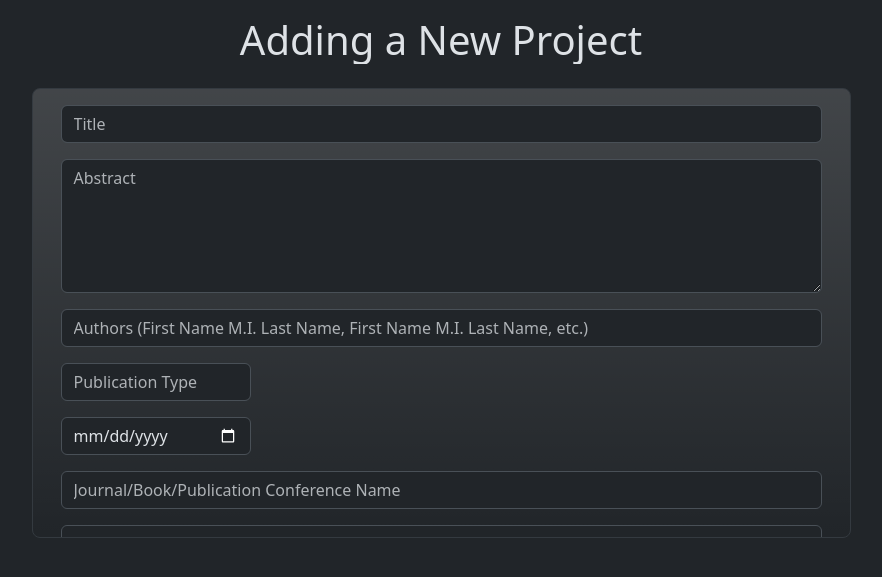
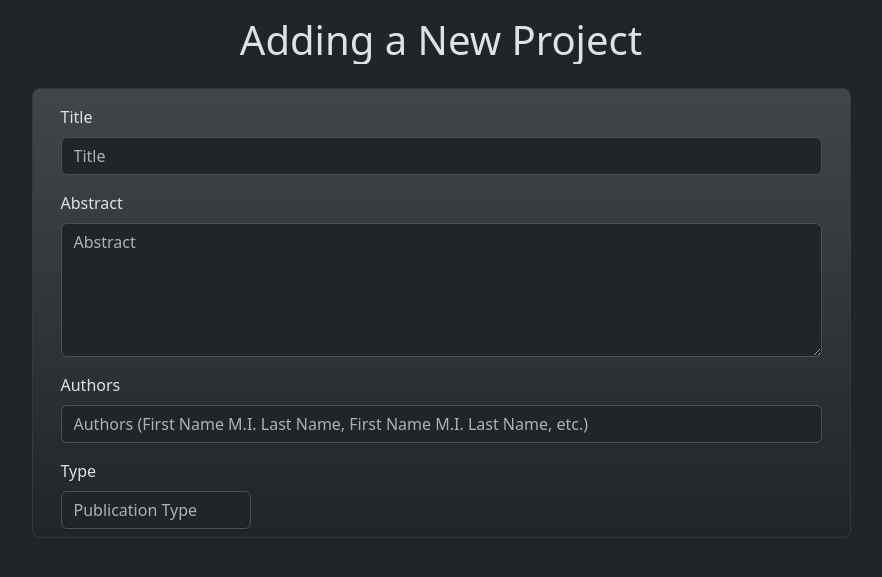
Before and after one commit to LeonBeltran/RPMT, a Flask app: page /admin/add in a window 1280 px wide. Shown: the part 56-633 px from the top of the page, without its empty margins (199-1081 px from the left). Run offline with Flask 3, Linux system fonts and the light colour scheme; the visitor is signed in with stand-in values (Sample User, id 1); some libraries are stand-ins or nearby versions.

Commit message:
small UI change

```diff
--- a/rpmt/forms.py
+++ b/rpmt/forms.py
@@ -70,9 +70,9 @@ class ProjectForm(FlaskForm):
     pubmed_medline = BooleanField('PubMed/Medline')
     ched_recognized = BooleanField('CHED Recognized')
     other_database = StringField('Other Database',
-                                 validators=[Optional(), Length(max=128)])
+                                 validators=[DataRequired(), Length(max=128)])
     publication_proof = FileField('Publication Proof',
-                                    validators=[Optional(), FileAllowed(['png', 'jpg', 'jpeg'])])
+                                    validators=[DataRequired(), FileAllowed(['png', 'jpg', 'jpeg'])])
     clear_publication_proof = BooleanField('Remove Publication Proof Image (Ignore if new project or adding new image)')
     citations = IntegerField('Citations',
                              validators=[InputRequired(), NumberRange(min=0)])
--- a/rpmt/templates/projectform.html
+++ b/rpmt/templates/projectform.html
@@ -10,40 +10,52 @@
     <div style="width: 75%; height: 450px;" class="row p-3 mx-auto rounded-3 overflow-y-scroll bg-gradient border border-dark-subtle align-items-center justify-content-center">
         <form action="#" method="POST" enctype="multipart/form-data">
             {{ form.hidden_tag() }}
-            <div class="form-group mb-3">
+            <div class="form-group mb-3" style="text-align: left;">
+                {{ form.title.label(class="form-label") }}
                 {{ form.title(class="form-control", placeholder="Title") }}
             </div>
-            <div class="form-group mb-3">
+            <div class="form-group mb-3" style="text-align: left;">
+                {{ form.abstract.label(class="form-label") }}
                 {{ form.abstract(class="form-control", placeholder="Abstract", rows="5") }}
             </div>
-            <div class="form-group mb-3">
+            <div class="form-group mb-3" style="text-align: left;">
+                {{ form.authors.label(class="form-label") }}
                 {{ form.authors(class="form-control", placeholder="Authors (First Name M.I. Last Name, First Name M.I. Last Name, etc.)") }}
             </div>
-            <div class="form-group mb-3">
+            <div class="form-group mb-3" style="text-align: left;">
+                {{ form.type.label(class="form-label") }}
                 {{ form.type(class="form-control w-25", placeholder="Publication Type") }}
             </div>
-            <div class="form-group mb-3">
+            <div class="form-group mb-3" style="text-align: left;">
+                {{ form.date_published.label(class="form-label") }}
                 {{ form.date_published(class="form-control w-25") }}
             </div>
-            <div class="form-group mb-3">
+            <div class="form-group mb-3" style="text-align: left;">
+                {{ form.publication_name.label(class="form-label") }}
                 {{ form.publication_name(class="form-control", placeholder="Journal/Book/Publication Conference Name") }}
             </div>
-            <div class="form-group mb-3">
+            <div class="form-group mb-3" style="text-align: left;">
+                {{ form.publisher.label(class="form-label") }}
                 {{ form.publisher(class="form-control", placeholder="Publisher Name") }}
             </div>
-            <div class="form-group mb-3">
+            <div class="form-group mb-3" style="text-align: left;">
+                {{ form.publisher_type.label(class="form-label") }}
                 {{ form.publisher_type(class="form-control w-25", placeholder="Publisher Type") }}
             </div>
-            <div class="form-group mb-3">
+            <div class="form-group mb-3" style="text-align: left;">
+                {{ form.publisher_location.label(class="form-label") }}
                 {{ form.publisher_location(class="form-control w-25", placeholder="Publisher Location") }}
             </div>
-            <div class="form-group mb-3">
+            <div class="form-group mb-3" style="text-align: left;">
+                {{ form.editors.label(class="form-label") }}
                 {{ form.editors(class="form-control", placeholder="Editors (First Name M.I. Last Name, First Name M.I. Last Name, etc.)") }}
             </div>
-            <div class="form-group mb-3">
+            <div class="form-group mb-3" style="text-align: left;">
+                {{ form.vol_issue_no.label(class="form-label") }}
                 {{ form.vol_issue_no(class="form-control w-25", placeholder="Volume & Issue No.") }}
             </div>
-            <div class="form-group mb-3">
+            <div class="form-group mb-3" style="text-align: left;">
+                {{ form.doi_url.label(class="form-label") }}
                 {{ form.doi_url(class="form-control", placeholder="DOI or URL") }}
             </div>
             <div class="form-group mb-3">
@@ -70,10 +82,12 @@
                 {{ form.ched_recognized(class="form-check-input") }}
                 {{ form.ched_recognized.label(class="form-check-label") }}
             </div>
-            <div class="form-group mb-3">
+            <div class="form-group mb-3" style="text-align: left;">
+                {{ form.other_database.label(class="form-label") }}
                 {{ form.other_database(class="form-control", placeholder="Other Reputable Collection/Database") }}
             </div>
-            <div class="form-group mb-3">
+            <div class="form-group mb-3" style="text-align: left;">
+                {{ form.citations.label(class="form-label") }}
                 {{ form.citations(class="form-control w-25", placeholder="No. of Citations") }}
             </div>
             <div class="form-group mb-3">
--- a/rpmt/templates/projectpage.html
+++ b/rpmt/templates/projectpage.html
@@ -69,9 +69,6 @@
                 <a href="{{ url_for('download_file', filename=project.pdf) }}" class="btn m-2 btn-secondary">
                     <h3>Download PDF</h3>
                 </a>
-                <button class="btn m-2 btn-secondary">
-                    <h3>View URL</h3>
-                </button>
             </div>
         </div>
     </div>
```
